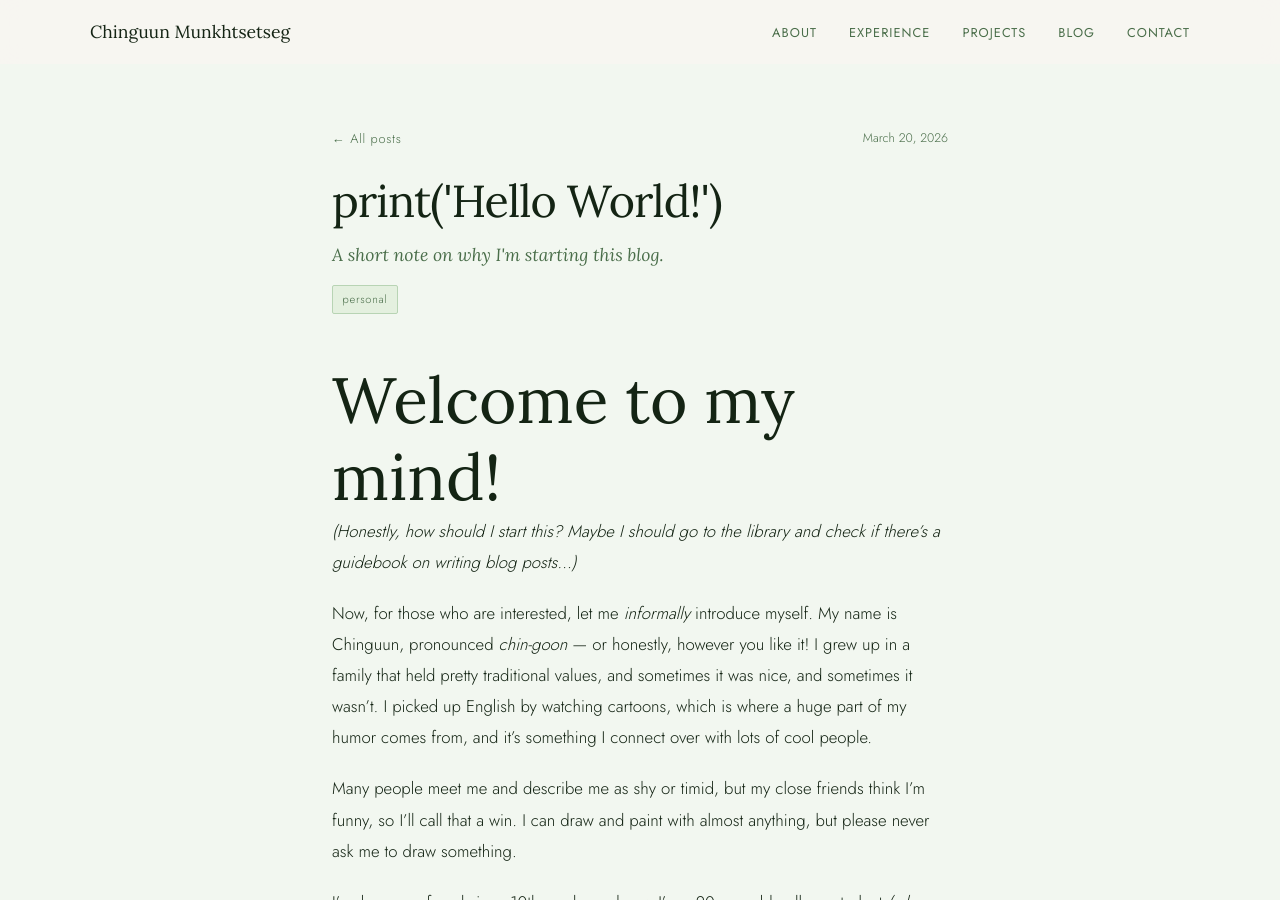
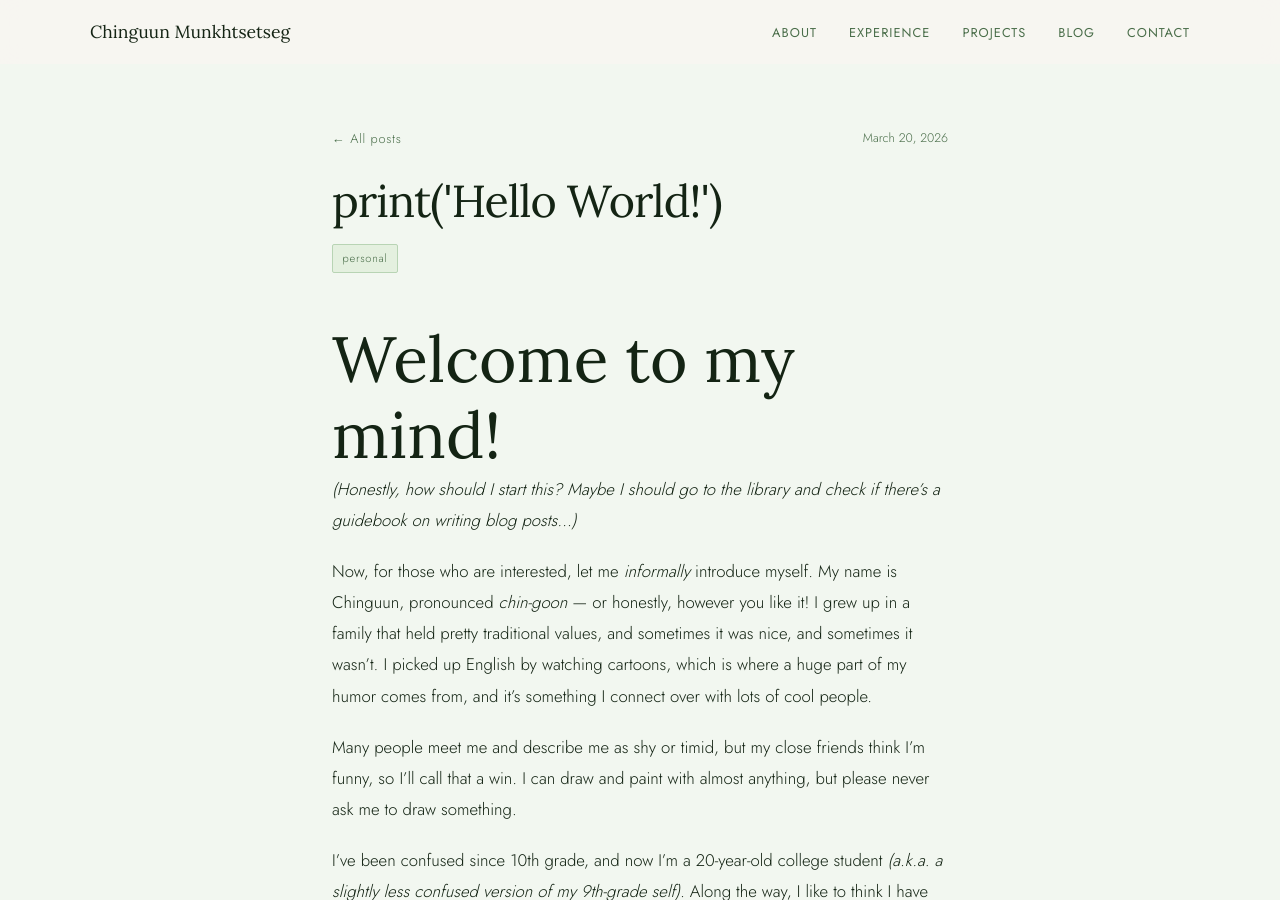
Before and after one commit to chinguunxo/chinguunxo.github.io, a Jekyll site: the page built from _posts/2026-03-20-hello-world.md, in a window 1280 px wide and 900 px high. Built offline with Jekyll 4.4.1, drawn with Linux system fonts in a browser that asks for light colours.

Commit message:
Remove subtitle from hello world post
Removed subtitle from the blog post.

```diff
--- a/_posts/2026-03-20-hello-world.md
+++ b/_posts/2026-03-20-hello-world.md
@@ -1,7 +1,7 @@
 ---
 layout: post
 title: "print('Hello World!')"
-subtitle: "A short note on why I'm starting this blog."
+subtitle: ""
 date: 2026-03-20
 tags: [personal]
 ---
```
